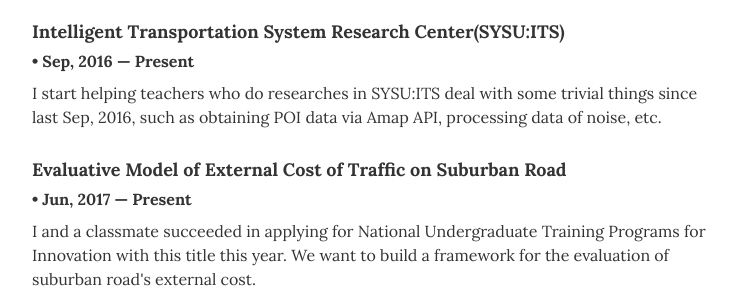
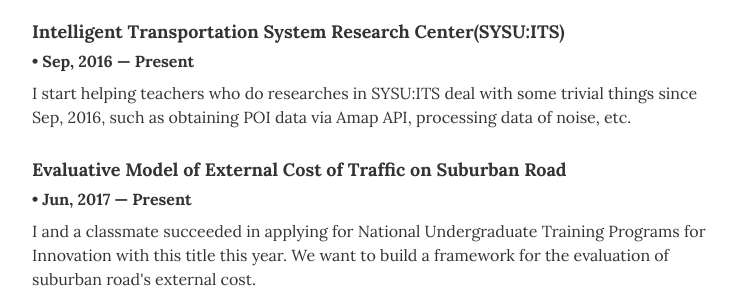
Before and after one commit to LastStriker/LastStriker.github.io, a Jekyll site: the page built from index.html, in a window 1280 px wide. Shown: the part 562-862 px from the top of the page, without its empty margins (268-1011 px from the left). Built offline with Jekyll 4.4.1, drawn with Linux system fonts in a browser that asks for light colours.

Commit message:
CV version 1.1

```diff
--- a/_data/experience.yml
+++ b/_data/experience.yml
@@ -2,7 +2,7 @@
 # SYSU:ITS
 - name: Intelligent Transportation System Research Center(SYSU:ITS)
   duration: Sep, 2016 &mdash; Present
-  summary: I start helping teachers who do researches in SYSU:ITS deal with some trivial things since last Sep, 2016, such as obtaining POI data via Amap API, processing data of noise, etc.
+  summary: I start helping teachers who do researches in SYSU:ITS deal with some trivial things since Sep, 2016, such as obtaining POI data via Amap API, processing data of noise, etc.
 
 # National project
 - name: Evaluative Model of External Cost of Traffic on Suburban Road
```
